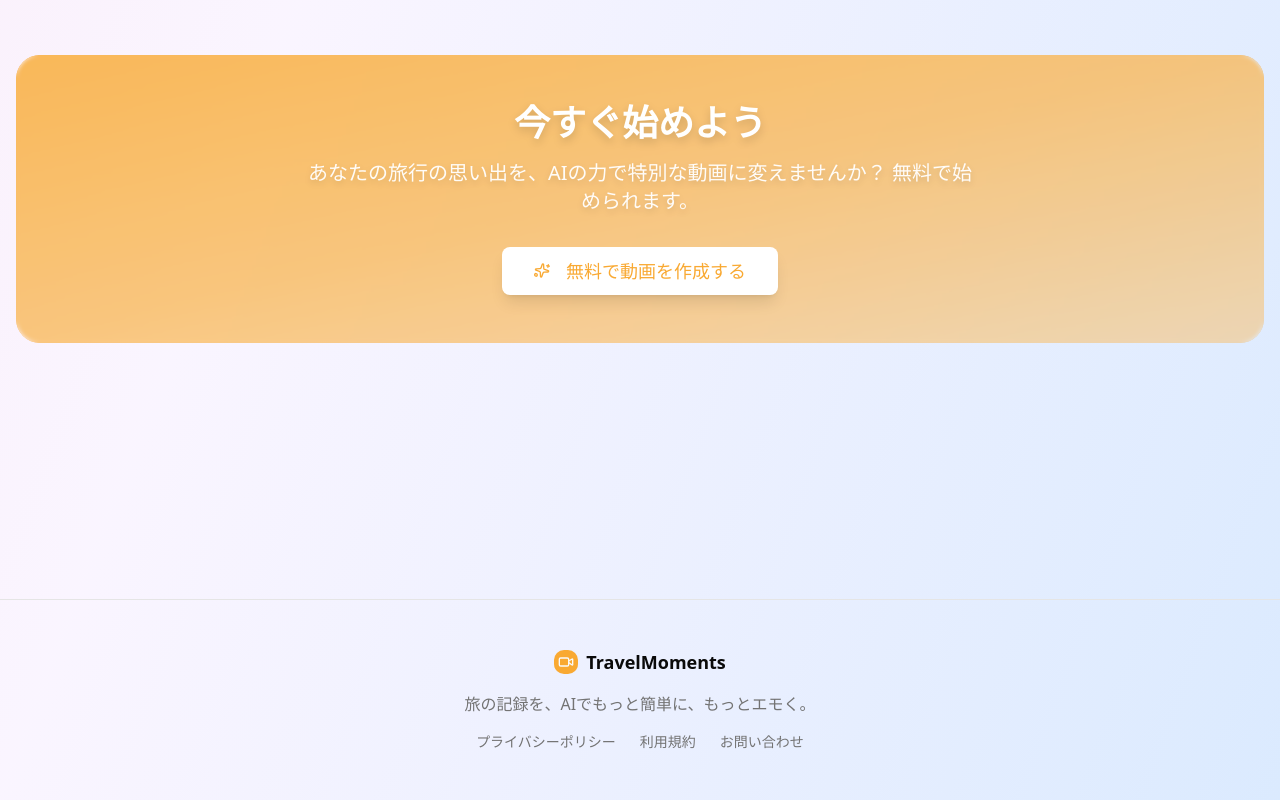
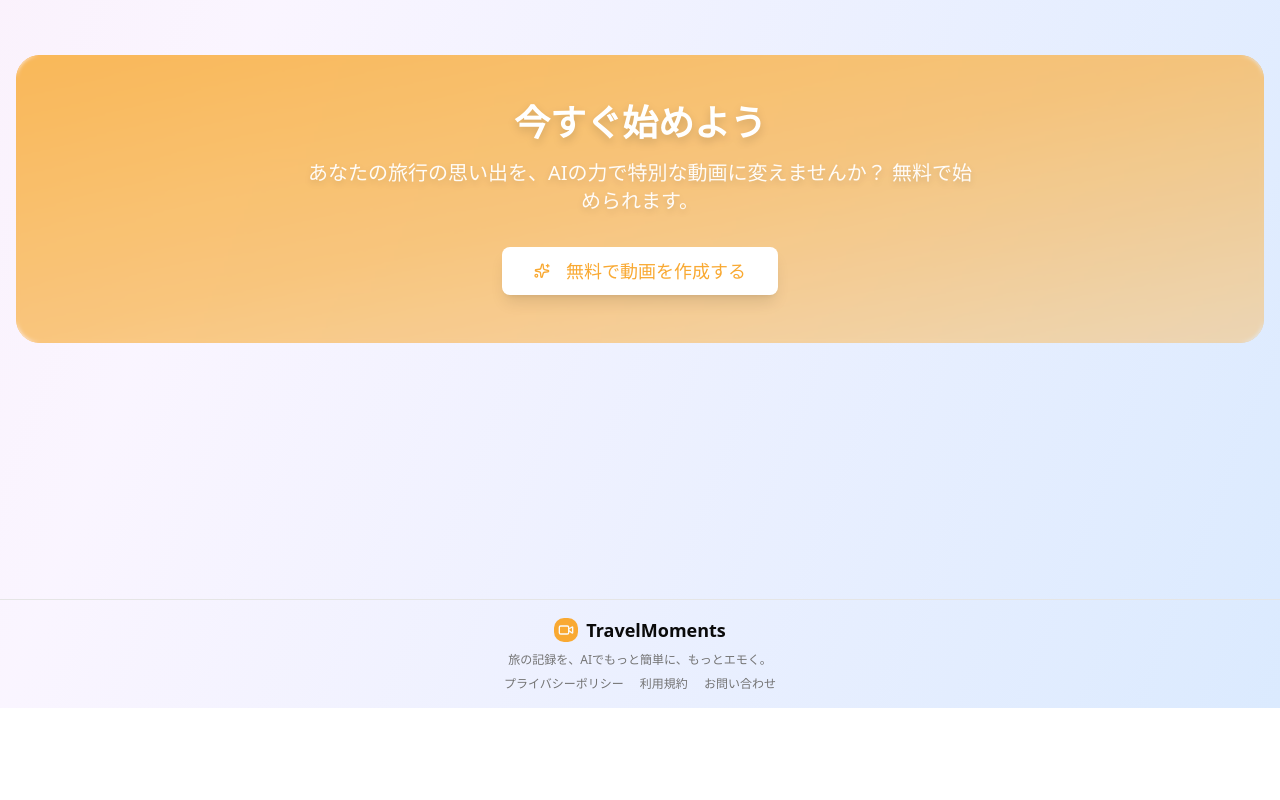
Before and after one commit to o-ga09/zenn-hackthon-2025, a Next.js app in the folder frontend/: page / in a window 1280 px wide. Shown: the part 2635-3435 px from the top of the page. After the commit the page ends 3343 px from the top, so only its background shows below. Built offline with nearby package versions, Linux system fonts and the light colour scheme; no server answers.

Commit message:
fix: LPFooterコンポーネントのスタイルを調整しました ✨

```diff
--- a/frontend/components/footer/LP-Footer.tsx
+++ b/frontend/components/footer/LP-Footer.tsx
@@ -3,18 +3,18 @@ import React from 'react'
 
 export default function LPFooter() {
   return (
-    <footer className="container mx-auto px-4 py-8 sm:py-12 border-t border-border">
+    <footer className="container mx-auto px-4 py-4 border-t border-border">
       <div className="text-center">
-        <div className="flex items-center justify-center space-x-2 mb-4">
+        <div className="flex items-center justify-center space-x-2 mb-2">
           <div className="w-6 h-6 bg-primary rounded-lg flex items-center justify-center">
             <Video className="w-4 h-4 text-primary-foreground" />
           </div>
           <span className="text-lg font-bold text-foreground">TravelMoments</span>
         </div>
-        <p className="text-sm sm:text-base text-muted-foreground mb-4">
+        <p className="text-xs text-muted-foreground mb-2">
           旅の記録を、AIでもっと簡単に、もっとエモく。
         </p>
-        <div className="flex flex-col sm:flex-row justify-center sm:space-x-6 space-y-3 sm:space-y-0 text-sm text-muted-foreground">
+        <div className="flex flex-row justify-center space-x-4 text-xs text-muted-foreground">
           <a href="/privacy-policy" className="hover:text-foreground transition-colors">
             プライバシーポリシー
           </a>
```
